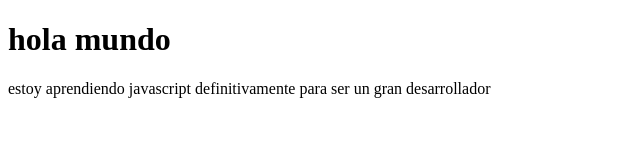
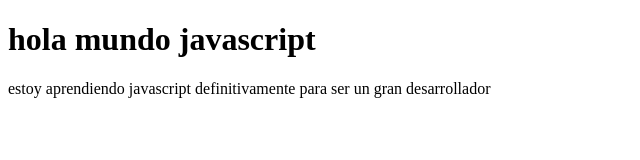
Before and after one commit to Mauro-Nieto/projectjavascript, a plain HTML site: page index.html in a window 1280 px wide. Shown: the whole page, without its empty margins (0-640 px from the left). Drawn offline with Linux system fonts and the light colour scheme.

Commit message:
agregamos titulo javascript

```diff
--- a/index.html
+++ b/index.html
@@ -7,7 +7,7 @@
 </head>
 <body>
     <h1>
-        hola mundo
+        hola mundo javascript
     </h1>
     <p>
         estoy aprendiendo javascript definitivamente para ser un gran desarrollador
```
